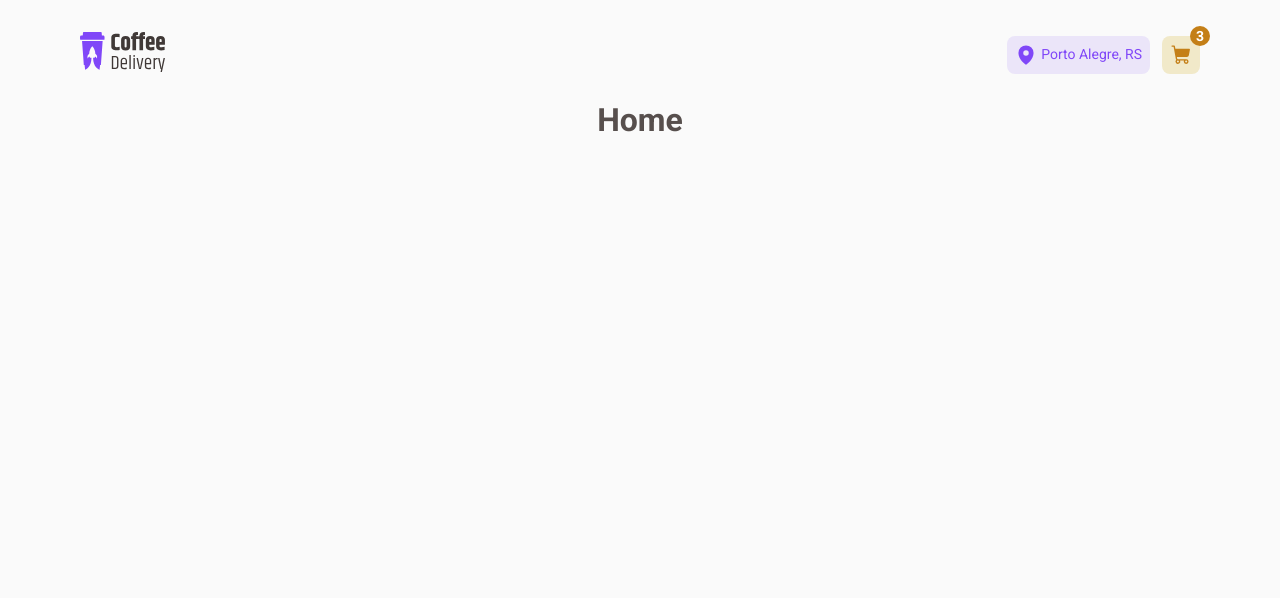
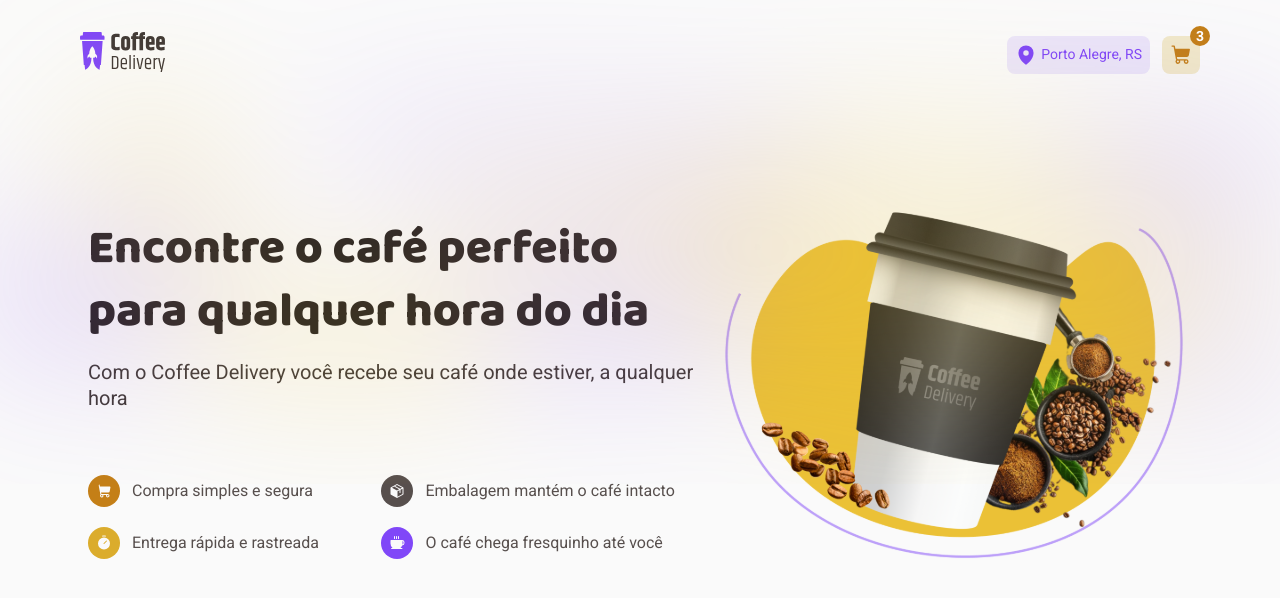
Before and after one commit to Guivieirasilva/coffee-delivery, a React (Vite) app: page / in a window 1280 px wide. Shown: the top 598 px of the page. Built offline with nearby package versions, Linux system fonts and the light colour scheme.

Commit message:
Feat: Hero Banner completo

```diff
--- a/src/pages/Home/index.tsx
+++ b/src/pages/Home/index.tsx
@@ -1,3 +1,70 @@
+import { Coffee, Package, ShoppingCart, Timer } from '@phosphor-icons/react'
+import Hero from '../../assets/images/hero.svg'
+import BgHero from '../../assets/images/hero-bg.svg'
+
+import { ContainerHero, HeroContent, Heading } from './styles'
+import { useTheme } from 'styled-components'
+
 export function Home() {
-  return <h1>Home</h1>
+  const theme = useTheme()
+  return (
+    <ContainerHero>
+      <HeroContent>
+        <Heading>
+          <h1>Encontre o café perfeito para qualquer hora do dia</h1>
+          <span>
+            Com o Coffee Delivery você recebe seu café onde estiver, a qualquer
+            hora
+          </span>
+        </Heading>
+
+        <div id="grids">
+          <div>
+            <ShoppingCart
+              size={32}
+              weight="fill"
+              color={theme.colors.background}
+              style={{ backgroundColor: theme.colors.yellow.dark }}
+            />
+            <span>Compra simples e segura</span>
+          </div>
+          <div>
+            <Package
+              size={32}
+              weight="fill"
+              color={theme.colors.background}
+              style={{ backgroundColor: theme.colors['base-text'] }}
+            />
+            <span>Embalagem mantém o café intacto</span>
+          </div>
+          <div>
+            <Timer
+              size={32}
+              weight="fill"
+              color={theme.colors.background}
+              style={{ backgroundColor: theme.colors.yellow.medium }}
+            />
+            <span>Entrega rápida e rastreada</span>
+          </div>
+          <div>
+            <Coffee
+              size={32}
+              weight="fill"
+              color={theme.colors.background}
+              style={{ backgroundColor: theme.colors.purple.medium }}
+            />
+            <span>O café chega fresquinho até você</span>
+          </div>
+        </div>
+      </HeroContent>
+      <div>
+        <img
+          src={Hero}
+          alt="Embalagem de Café do Coffee Delivery"
+          style={{ width: '100%' }}
+        />
+      </div>
+      <img id="bg" src={BgHero} alt="" />
+    </ContainerHero>
+  )
 }
--- /dev/null
+++ b/src/pages/Home/styles.ts
@@ -0,0 +1,77 @@
+import styled from 'styled-components'
+import { mixins } from '../../styles/mixins'
+
+export const ContainerHero = styled.section`
+  display: flex;
+  width: 100%;
+  max-width: 1120px;
+  padding: 6rem 0.5rem;
+  align-items: center;
+  justify-content: center;
+
+  @media (max-width: 850px) {
+    flex-direction: column;
+    gap: 4rem;
+  }
+
+  img#bg {
+    position: absolute;
+    top: 0;
+    left: 0;
+    max-height: 544px;
+    width: 100vw;
+    object-fit: cover;
+  }
+`
+
+export const HeroContent = styled.div`
+  display: flex;
+  align-items: flex-start;
+  justify-content: space-between;
+  flex-direction: column;
+  gap: 4rem;
+  flex: 1;
+
+  @media (max-width: 850px) {
+    align-items: center;
+  }
+
+  #grids {
+    display: grid;
+    grid-template-columns: 1fr 1fr;
+    grid-row-gap: 20px;
+
+    > div {
+      display: flex;
+      align-items: center;
+      gap: 12px;
+
+      svg {
+        padding: 8px;
+        border-radius: 999px;
+      }
+    }
+  }
+`
+export const Heading = styled.div`
+  display: flex;
+  flex-direction: column;
+  align-items: center;
+  gap: 16px;
+
+  > h1 {
+    ${mixins.fonts.titleXL}
+    color: ${({ theme }) => theme.colors['base-title']}
+  }
+
+  > span {
+    ${mixins.fonts.textL}
+    color: ${({ theme }) => theme.colors['base-subtitle']}
+  }
+
+  @media (max-width: 850px) {
+    > h1 {
+      text-align: center;
+    }
+  }
+`
```
